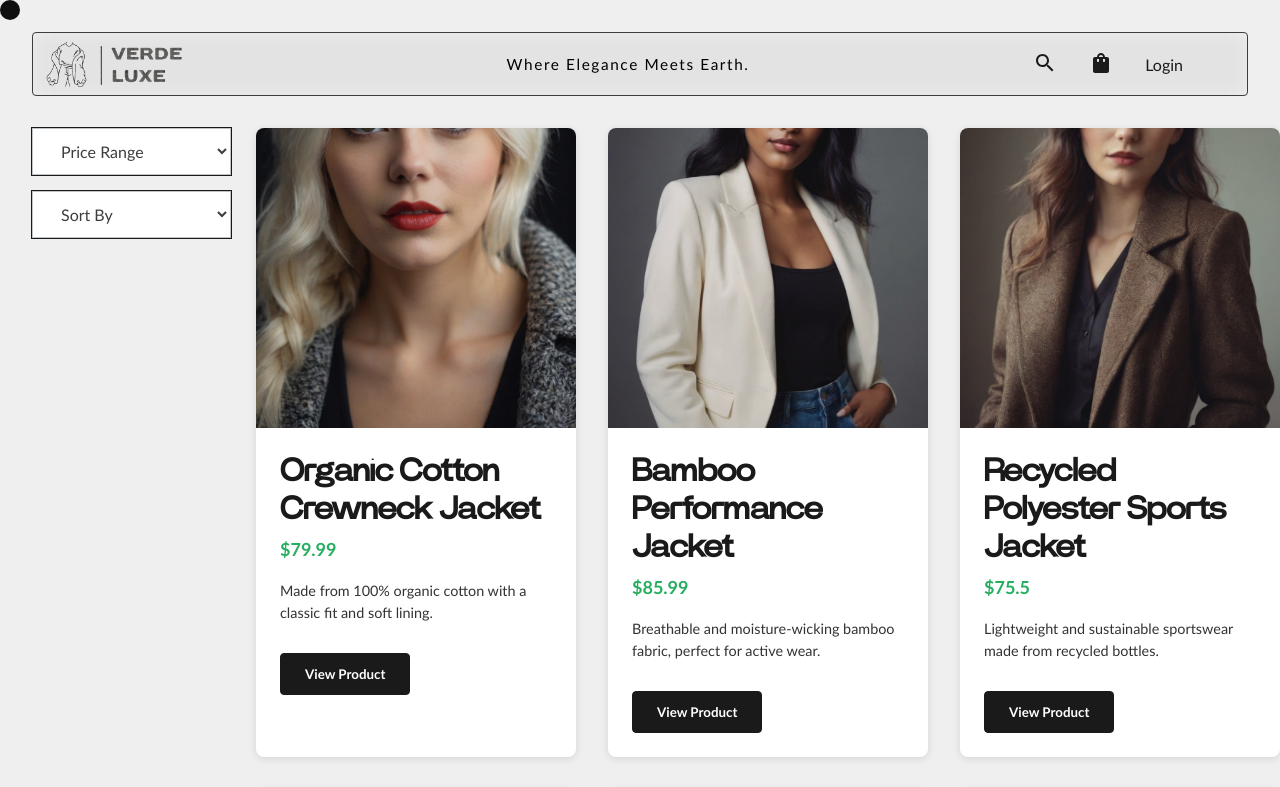
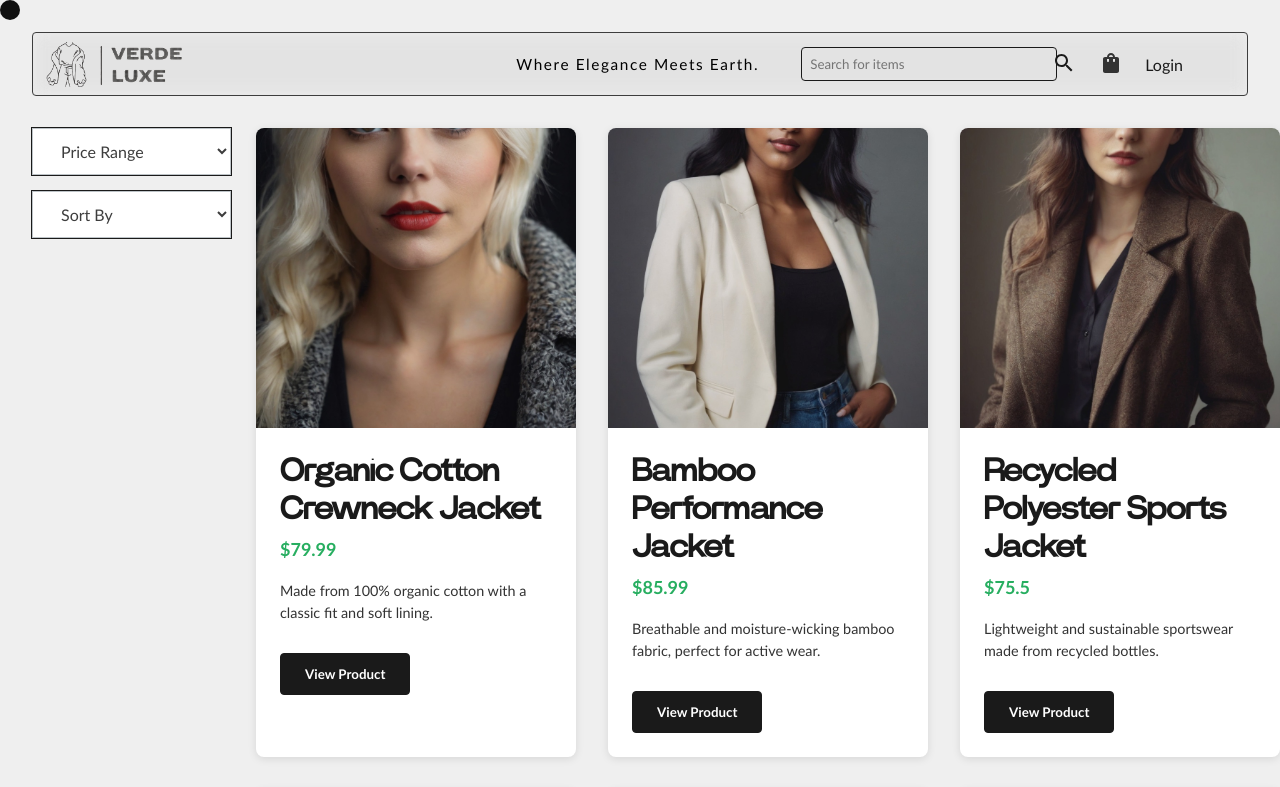
Before and after one commit to arpan62825/e-com, a React (Vite) app: page /search-page in a window 1280 px wide. Shown: the top 787 px of the page. Built offline with nearby package versions, Linux system fonts and the light colour scheme; no server answers.

Commit message:
added a readme file

```diff
--- a/src/components/Cursor.jsx
+++ b/src/components/Cursor.jsx
@@ -11,8 +11,8 @@ export default function Cursor() {
       const { clientX, clientY } = event;
 
       gsap.to(cursorRef.current, {
-        x: clientX - 10,
-        y: clientY - 10,
+        x: clientX - 11,
+        y: clientY - 11,
         duration: 1,
         ease: "power4.out",
         force3D: true,
--- a/src/components/Header.jsx
+++ b/src/components/Header.jsx
@@ -1,5 +1,5 @@
 import { useState, useEffect } from "react";
-import { NavLink, Link } from "react-router-dom";
+import { NavLink, Link, useLocation } from "react-router-dom";
 import logo from "../assets/images/logo.png";
 import { Search, ShoppingBag, Person } from "@mui/icons-material";
 import { auth } from "./firebase";
@@ -7,6 +7,9 @@ import { onAuthStateChanged } from "firebase/auth";
 
 export default function Header({ isSeller }) {
   const [user, setUser] = useState(null);
+  const [searchText, setSearchText] = useState("");
+  const location = useLocation();
+
   useEffect(() => {
     onAuthStateChanged(auth, (user) => {
       if (user) {
@@ -16,6 +19,10 @@ export default function Header({ isSeller }) {
       }
     });
   }, []);
+
+  const handleSearchFocus = () => {
+    document.getElementById("search-bar").focus();
+  };
 
   return (
     <header>
@@ -27,20 +34,35 @@ export default function Header({ isSeller }) {
       <section className="moto">
         <p>Where Elegance Meets Earth.</p>
       </section>
+      {location.pathname === "/search-page" ? (
+        <div className="search-bar-holder">
+          <input
+            type="text"
+            placeholder="Search for items"
+            className="search-bar"
+            id="search-bar"
+            onChange={(e) => setSearchText(e.target.value)}
+          />
+        </div>
+      ) : (
+        ""
+      )}
       <section className="icons">
         <nav>
           <NavLink
             to="search-page"
             className={({ isActive }) => {
-              isActive ? "active-link" : "inactive-link";
+              return isActive ? "active-link" : "inactive-link";
             }}
           >
-            <Search />
+            <span onClick={handleSearchFocus}>
+              <Search searchText={searchText} />
+            </span>
           </NavLink>
           <NavLink
             to="cart"
             className={({ isActive }) => {
-              isActive ? "active-link" : "inactive-link";
+              return isActive ? "active-link" : "inactive-link";
             }}
           >
             <ShoppingBag />
@@ -48,7 +70,7 @@ export default function Header({ isSeller }) {
           <Link
             to={user ? (isSeller ? "/dashboard" : "/profile") : "/login"}
             className={({ isActive }) => {
-              isActive ? "active-link" : "inactive-link";
+              return isActive ? "active-link" : "inactive-link";
             }}
           >
             {user ? <Person /> : "Login"}
--- a/src/index.css
+++ b/src/index.css
@@ -342,7 +342,27 @@ header .moto {
   display: flex;
   justify-content: center;
   align-items: center;
-  gap: 2rem;
+  gap: 1.4rem;
+}
+
+.search-bar-holder {
+  margin: auto 2rem;
+  position: absolute;
+  top: 50%;
+  right: 13%;
+  transform: translateY(-50%);
+}
+
+.search-bar {
+  width: 16rem;
+  border: 1px solid var(--near-black);
+  border-radius: 4px;
+  background: transparent;
+}
+
+.search-bar:focus {
+  outline: none;
+  border: 2px solid var(--near-black);
 }
 
 .logo-container img {
--- a/src/pages/SearchPage.jsx
+++ b/src/pages/SearchPage.jsx
@@ -3,7 +3,10 @@ import { useState, useEffect } from "react";
 import products from "../components/products";
 import { v4 as uuidv4 } from "uuid";
 
-export default function SearchPage() {
+export default function SearchPage({ searchText }) {
+  useEffect(() => {
+    console.log(searchText);
+  }, [searchText]);
   const [items, setItems] = useState(products);
   const navigate = useNavigate();
   useEffect(() => {
```
Also changed, not shown: 1 other file (tests, documents, lock files or other folders).
